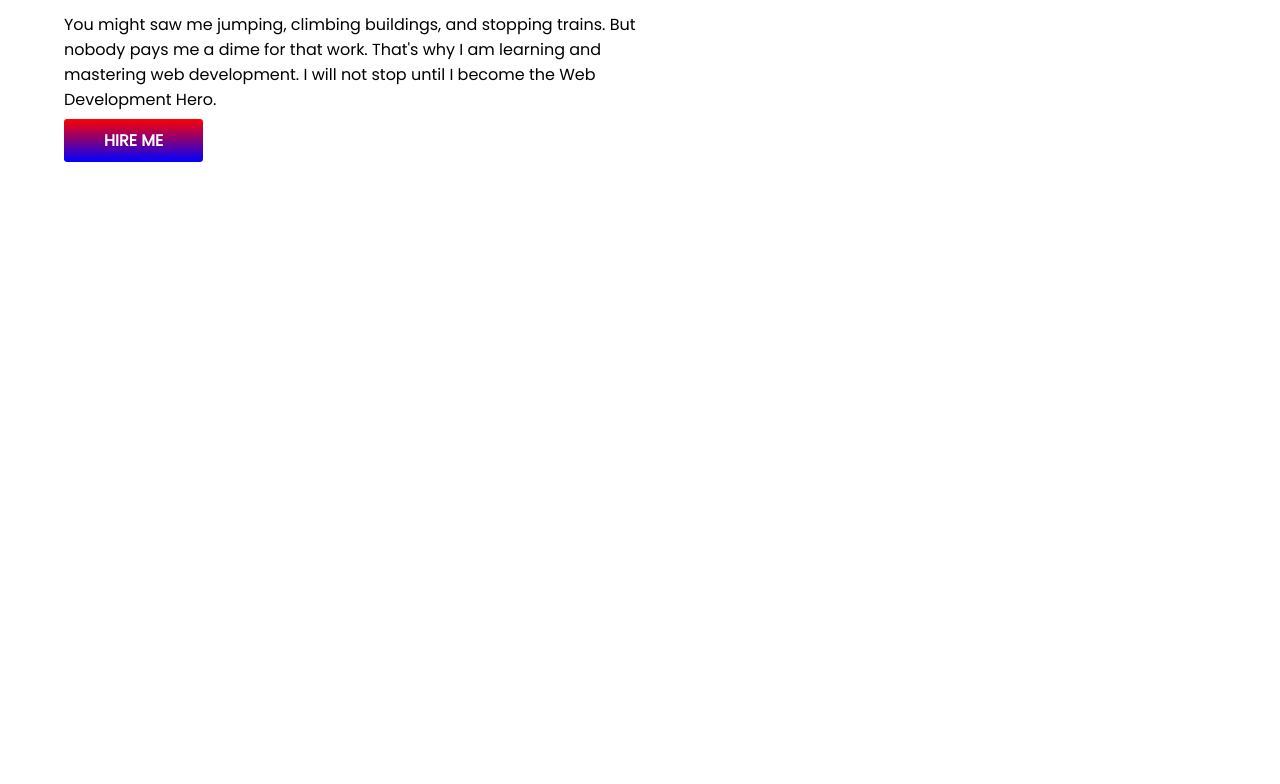
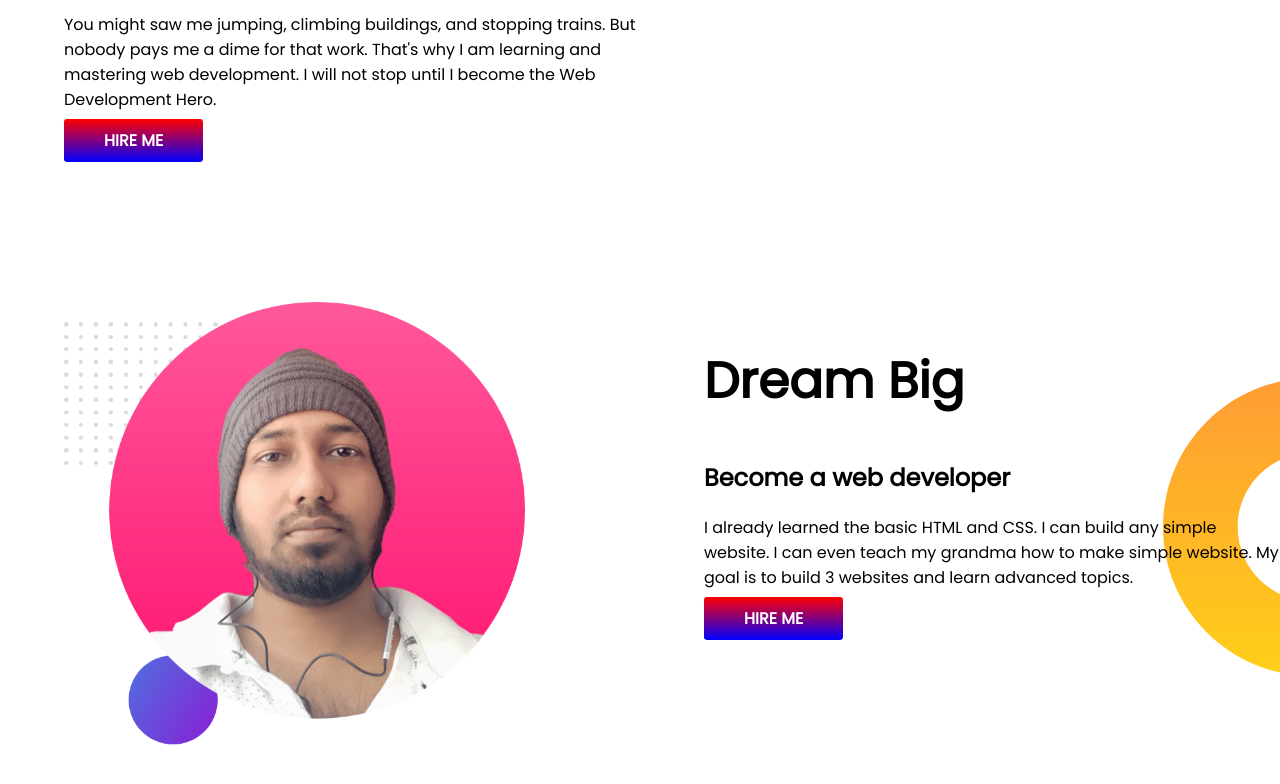
Before and after one commit to 01312345069/developer-portfolio, a plain HTML site: page index.html in a window 1280 px wide. Shown: the part 460-1244 px from the top of the page. Before the commit the page ends 800 px from the top, so only its background shows below. Drawn offline with Linux system fonts and the light colour scheme.

Commit message:
dreameAdd

```diff
--- a/index.html
+++ b/index.html
@@ -29,6 +29,19 @@
         </div>
         <div class="half-width"><img src="images/naeem.png" alt=""></div>
     </section>
+    <section class="dream-big">
+        <div class="half-width">
+            <img src="images/naeem2.png" alt="">
+        </div>
+        <div class="half-width">
+            <h1>Dream Big</h1>
+            <h2>Become a web developer</h2>
+            <p>I already learned the basic HTML and CSS. I can build any simple website. I can even teach my grandma how
+                to make simple website. My goal is to build 3 websites and learn advanced topics.</p>
+            <a class="link-button" target="_blank" href="https://web.programming-hero.com/">HIRE ME</a>
+        </div>
+
+    </section>
 </body>
 
 </html>
--- a/style.css
+++ b/style.css
@@ -13,6 +13,7 @@ h1 {
 
 section {
     display: flex;
+    margin-bottom: 149px;
 }
 
 .half-width {
@@ -38,3 +39,9 @@ section {
     background-image: url(images/top-banner.png);
     background-repeat: no-repeat;
 }
+
+.dream-big {
+    background-image: url(images/dream-bg.png);
+    background-repeat: no-repeat;
+    background-position: right;
+}
```
